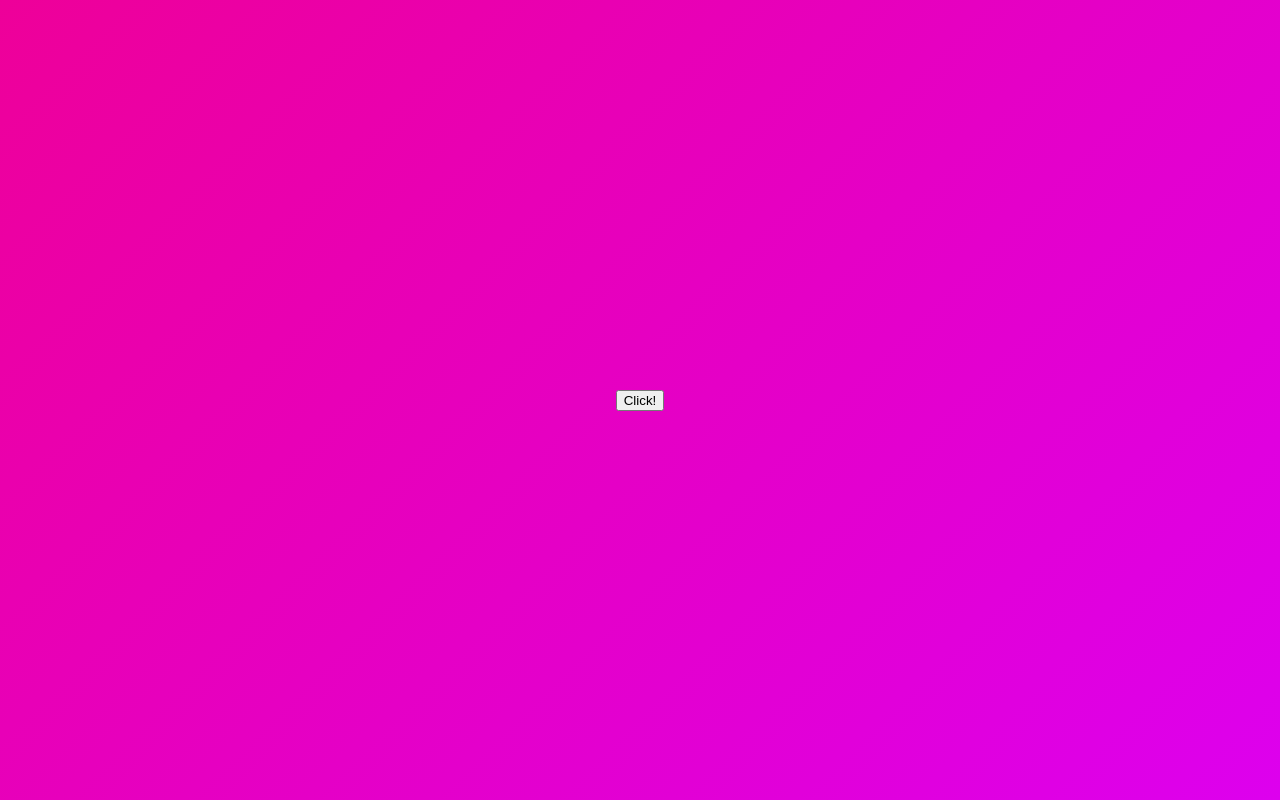
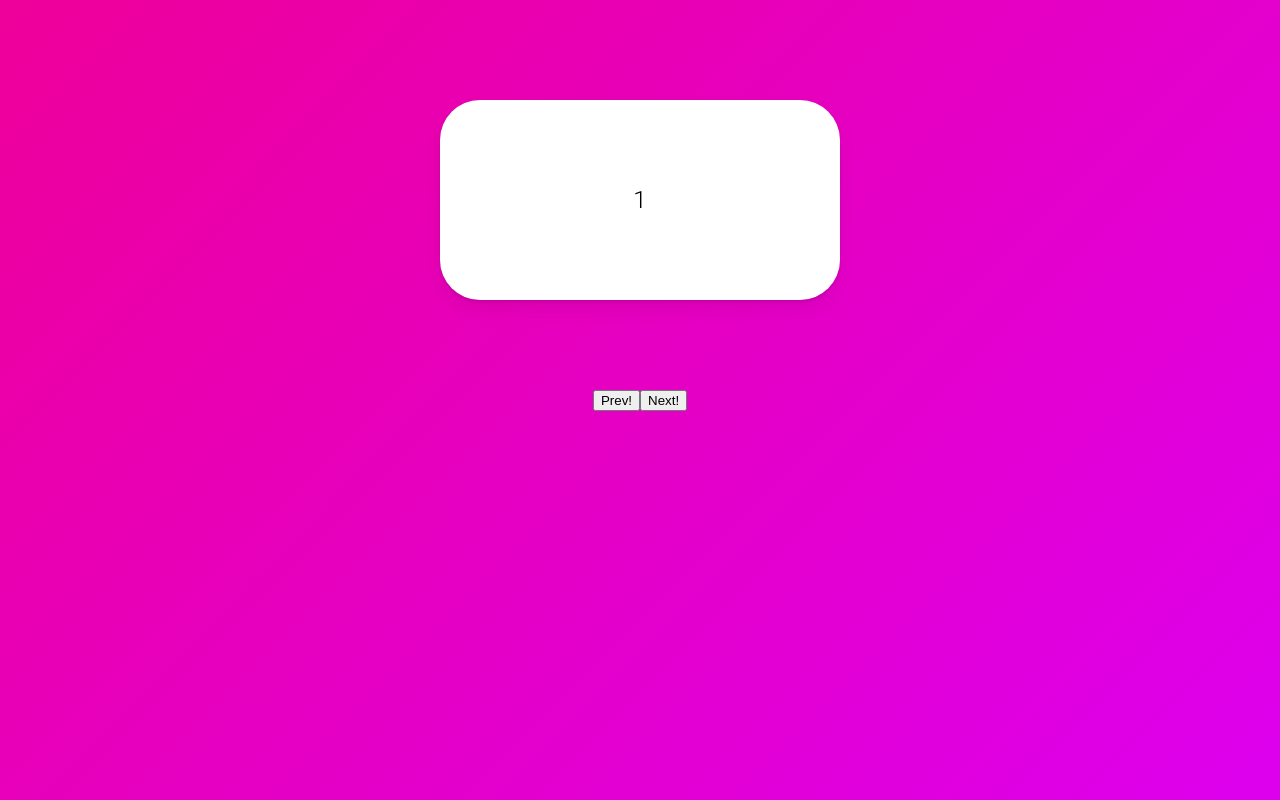
Before and after one commit to gaeguriBanchan/react-study-masterclass, a React (Create React App) app: page / in a window 1280 px wide. Built offline with nearby package versions, Linux system fonts and the light colour scheme.

Commit message:
AnimationPresence-Slider

```diff
--- a/src/App.tsx
+++ b/src/App.tsx
@@ -16,16 +16,21 @@ const Wrapper = styled(motion.div)`
   justify-content: center;
   align-items: center;
   background: linear-gradient(135deg, rgb(238, 0, 153), rgb(221, 0, 238));
+  /* flex-direction: column; */
 `;
 
 const Box = styled(motion.div)`
-  width: 200px;
+  width: 400px;
   height: 200px;
   background-color: rgba(255, 255, 255, 1);
   border-radius: 40px;
   box-shadow: 0 2px 3px rgba(0, 0, 0, 0.1), 0 10px 20px rgba(0, 0, 0, 0.06);
+  display: flex;
+  position: absolute;
   top: 100px;
-  position: absolute;
+  justify-content: center;
+  align-items: center;
+  font-size: 24px;
 `;
 
 const BiggerBox = styled(motion.div)`
@@ -70,25 +75,52 @@ const boxVariants = {
   exit: { opacity: 0, scale: 0, y: 20 },
 };
 
+const box = {
+  hidden: (back: boolean) => ({ opacity: 0, x: back ? -500 : 500, scale: 0 }),
+  visible: {
+    opacity: 1,
+    x: 0,
+    scale: 1,
+    transition: { duration: 0.3 },
+  },
+  exit: (back: boolean) => ({
+    opacity: 0,
+    x: back ? 500 : -500,
+    scale: 0,
+    transition: { duration: 0.3 },
+  }),
+};
+
 function App() {
-  const [showing, setShowing] = useState(false);
-  const toggleShowing = () => {
-    setShowing((prev) => !prev);
+  const [visible, setVisible] = useState(1);
+  const [back, setBack] = useState(false);
+  const nextBtn = async () => {
+    await setBack(false);
+    setVisible((prev) => (prev === 10 ? 10 : prev + 1));
+  };
+  const prevBtn = async () => {
+    await setBack(true);
+    setVisible((prev) => (prev === 1 ? 1 : prev - 1));
   };
   return (
     <>
       <Wrapper>
-        <button onClick={toggleShowing}>Click!</button>
-        <AnimatePresence>
-          {showing ? (
-            <Box
-              variants={boxVariants}
-              initial="hidden"
-              animate="visible"
-              exit="exit"
-            />
-          ) : null}
+        {/* AnimatePresence에 mode="wait" 을 추가하면 exit 끝난뒤 animate 작동 */}
+        <AnimatePresence custom={back}>
+          <Box
+            // custom을 사용해서 값을 전달하면 initial과 exit를 반전가능, custom은 AnimatePresence에도 넣어줘야한다
+            custom={back}
+            key={visible}
+            variants={box}
+            initial="hidden"
+            animate="visible"
+            exit="exit"
+          >
+            {visible}
+          </Box>
         </AnimatePresence>
+        <button onClick={prevBtn}>Prev!</button>
+        <button onClick={nextBtn}>Next!</button>
       </Wrapper>
     </>
   );
```
